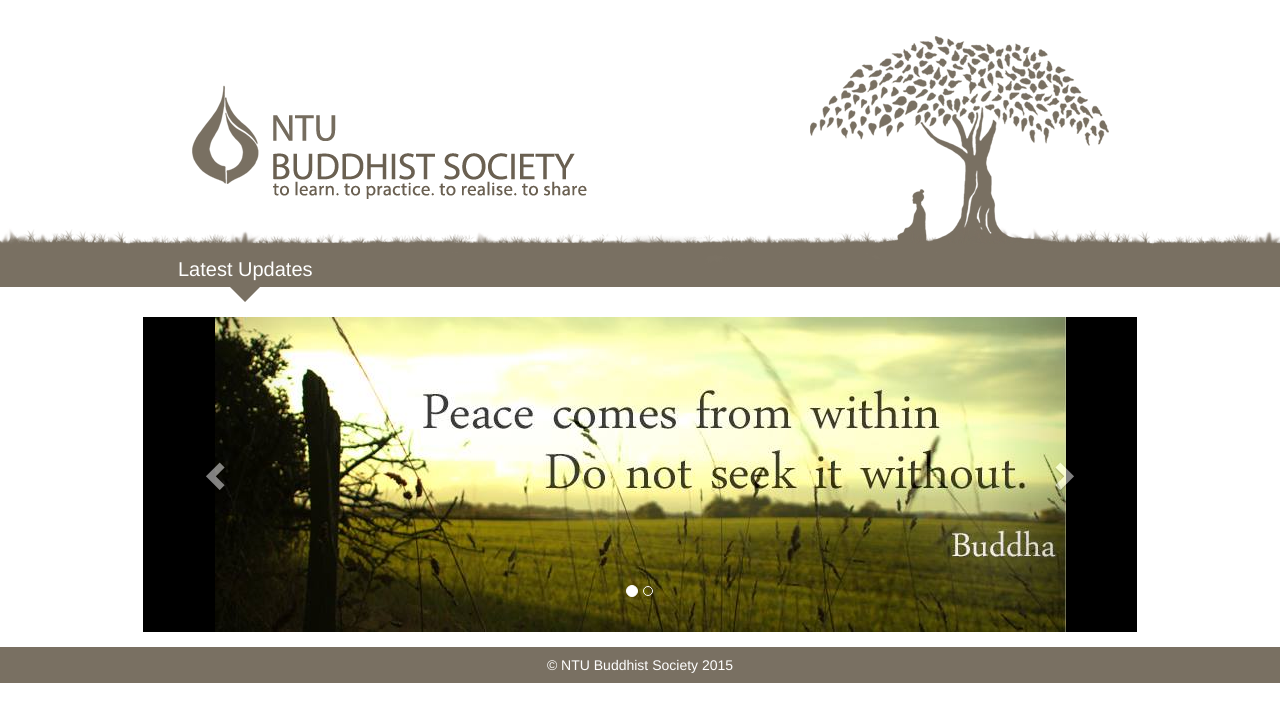
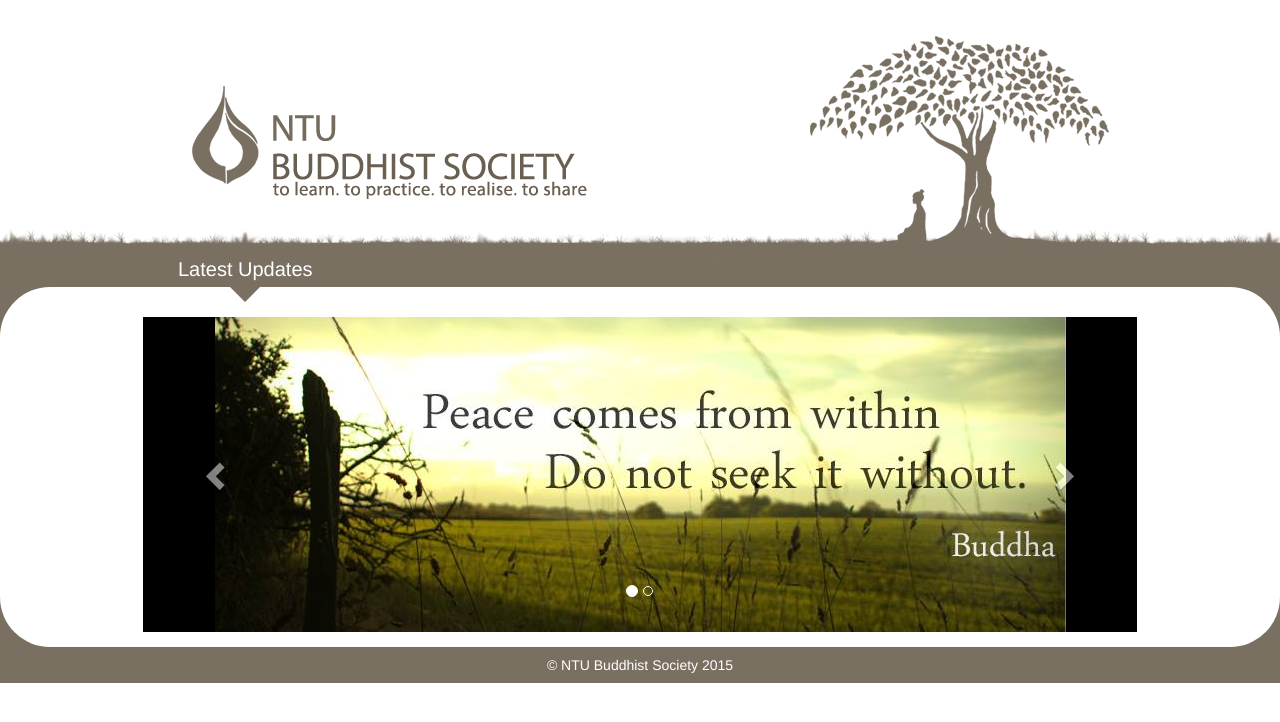
Before and after one commit to pciang/NTUBS-Website, a PHP site: page / in a window 1280 px wide. Shown: the part 43-765 px from the top of the page. Run offline with PHP 8.4, Linux system fonts and the light colour scheme.

Commit message:
Added bg for body (see desc)
body position is now set to relative? (bahaya ga ya?)

```diff
--- a/css/style.css
+++ b/css/style.css
@@ -1,11 +1,16 @@
-body{
+body {
 	font-family: "Myriad Pro", "Helvetica", "Verdana", sans-serif;
+
+	/*
+		Ini bahaya ga yah?
+	*/
+	position: relative;
 }
 
 /*
 	Negate Bootstrap padding-left-right 15px
 */
-.col-condensed [class^="col-"]{
+.col-condensed [class^="col-"] {
 	padding-left: 0 !important;
 	padding-right: 0 !important;
 }
@@ -13,7 +18,7 @@ body{
 /*
 	Fixed navigation bar
 */
-#_nav-ntubs{
+#_nav-ntubs {
 	min-height: 40px;
 	max-height: 40px;
 	height: 40px;
@@ -25,7 +30,7 @@ body{
 	box-sizing: content-box;
 }
 
-#_nav-ntubs > .container-fluid{
+#_nav-ntubs > .container-fluid {
 	max-width: 954px;
 	padding: 0 30px;
 }
@@ -33,7 +38,7 @@ body{
 /*
 	Navigation button group
 */
-#_nav-btn-group .btn{
+#_nav-btn-group .btn {
 	border-radius: 0;
 	padding: 0 20px;
 	height: 40px;
@@ -57,18 +62,18 @@ body{
 	border-right: 2px solid #948a7a !important;
 }*/
 
-#_nav-btn-group .nav-btn-selected{
+#_nav-btn-group .nav-btn-selected {
 	background-color: #948a7a;
 }
 
 /*
 	Navigation dropdown
 */
-#_nav-dropdown{
+#_nav-dropdown {
 	display: none;
 }
 
-#_nav-dropdown button{
+#_nav-dropdown button {
 	margin: 5px 0;
 	padding: 0 20px;
 	line-height: 30px;
@@ -86,12 +91,12 @@ body{
 	font-size: 16px;
 }
 
-@media only screen and (max-width: 799px){
-	#_nav-btn-group{
+@media only screen and (max-width: 799px) {
+	#_nav-btn-group {
 		display: none;
 	}
 
-	#_nav-dropdown{
+	#_nav-dropdown {
 		display: block;
 	}
 }
@@ -99,12 +104,12 @@ body{
 /*
 	Sub
 */
-#_sub{
+#_sub {
 	max-width: 1024px;
 	margin-top: 45px;
 }
 
-#_sub-bg{
+#_sub-bg {
 	position: absolute;
 	width: 100%;
 	left: 0;
@@ -116,18 +121,18 @@ body{
 	background-repeat: repeat-x;
 }
 
-#_sub-btn-holder{
+#_sub-btn-holder {
 	min-height: 35px;
 }
 
-#_sub-btn-group{
+#_sub-btn-group {
 	margin-left: 15px;
 	min-height: 35px;
 	max-height: 50px;
 	line-height: 35px;
 }
 
-#_sub-btn-group .btn{
+#_sub-btn-group .btn {
 	font-size: 20px;
 	color: #fff;
 	height: 35px;
@@ -140,20 +145,20 @@ body{
 	vertical-align: top;
 }
 
-#_sub-btn-group .btn-selected{
+#_sub-btn-group .btn-selected {
 	height: 50px !important;
 	background: transparent url("../img/triangle.png") no-repeat center bottom;
 }
 
-#_sub-btn-dropdown{
+#_sub-btn-dropdown {
 	display: none;
 }
 
-#_sub-btn-dropdown > *{
+#_sub-btn-dropdown > * {
 	margin-left: 5px;
 }
 
-#_sub-btn-dropdown > .btn{
+#_sub-btn-dropdown > .btn {
 	background: none;
 	color: #fff;
 	padding: 0 12px;
@@ -163,34 +168,34 @@ body{
 	background-color: #797062;
 }
 
-#_sub-btn-dropdown > .btn:hover{
+#_sub-btn-dropdown > .btn:hover {
 	background-color: #948a7a;
 }
 
-@media only screen and (max-width: 767px){
-	#_sub-btn-group{
+@media only screen and (max-width: 767px) {
+	#_sub-btn-group {
 		display: none;
 	}
 
-	#_sub-btn-dropdown{
+	#_sub-btn-dropdown {
 		display: inline-block;
 	}
 }
 
-#_img-ntubs-xs{
+#_img-ntubs-xs {
 	display: none;
 }
 
-@media only screen and (max-width: 450px){
-	#_img-ntubs{
+@media only screen and (max-width: 450px) {
+	#_img-ntubs {
 		display: none;
 	}
-	#_img-ntubs-xs{
+	#_img-ntubs-xs {
 		display: block;
 	}
 }
 
-#_body{
+#_body {
 	margin-top: 15px;
 	max-width: 1024px;
 }
@@ -204,3 +209,47 @@ footer {
 	text-align: center;
 	padding: 8px 0px;
 }
+
+div[id|="_body-bg-top"] {
+	position: absolute;
+	left: 0;
+	top: 285px;
+	width: 100%;
+}
+
+#_body-bg-top {
+	border: none;
+	border-radius: 50px;
+	height: 100px;
+	background-color: #fff;
+	z-index: -998;
+}
+
+#_body-bg-top-inverse{
+	border: none;
+	height: 50px;
+	background-color: #797062;
+	z-index: -999;
+}
+
+div[id|="_body-bg-bottom"] {
+	position: absolute;
+	left: 0;
+	bottom: 36px;
+	width: 100%;
+}
+
+#_body-bg-bottom {
+	border: none;
+	border-radius: 50px;
+	height: 100px;
+	background-color: #fff;
+	z-index: -996;
+}
+
+#_body-bg-bottom-inverse{
+	border: none;
+	height: 50px;
+	background-color: #797062;
+	z-index: -997;
+}
--- a/index.php
+++ b/index.php
@@ -99,6 +99,11 @@ $sub_btn = !empty($_GET['p_id']) ? array_key_exists(
 
 		</footer>
 
+		<div id="_body-bg-top"></div>
+		<div id="_body-bg-top-inverse"></div>
+		<div id="_body-bg-bottom"></div>
+		<div id="_body-bg-bottom-inverse"></div>
+
 		<script type="text/javascript" src="js/jquery-2.1.3.min.js"></script>
 		<script type="text/javascript" src="js/bootstrap.min.js"></script>
 	</body>
```
